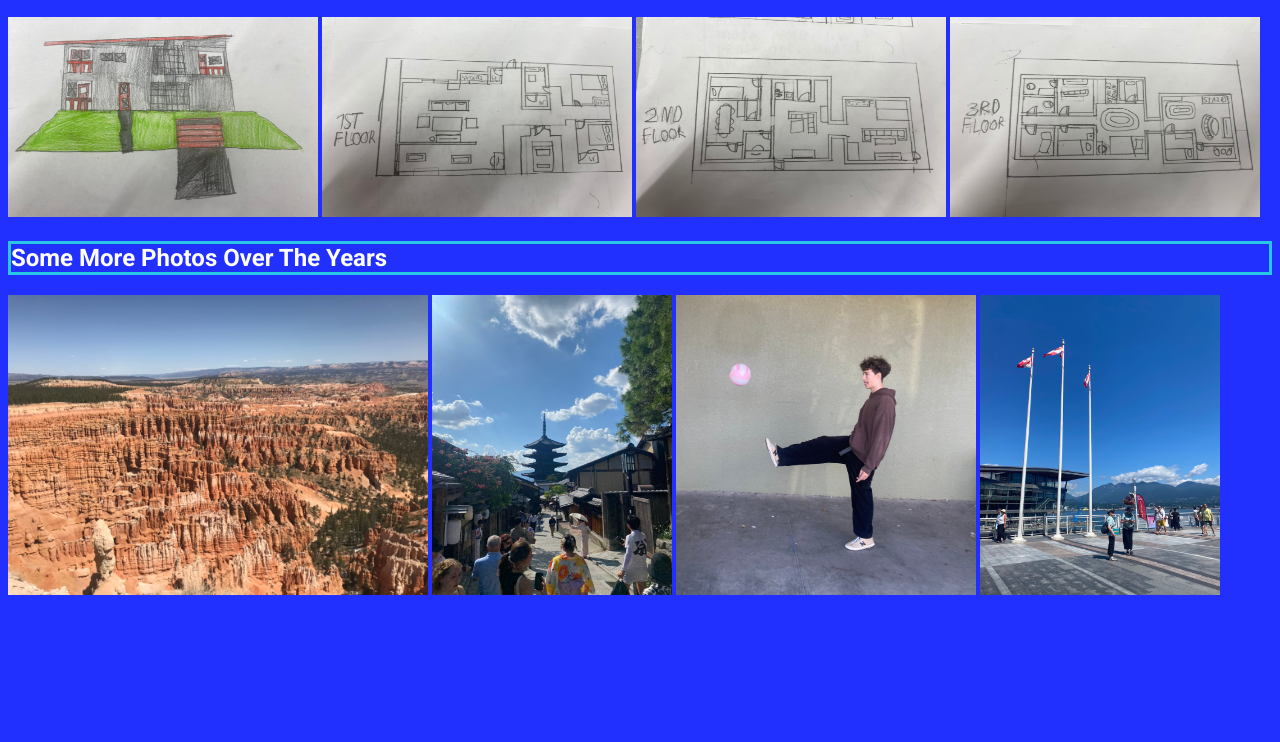
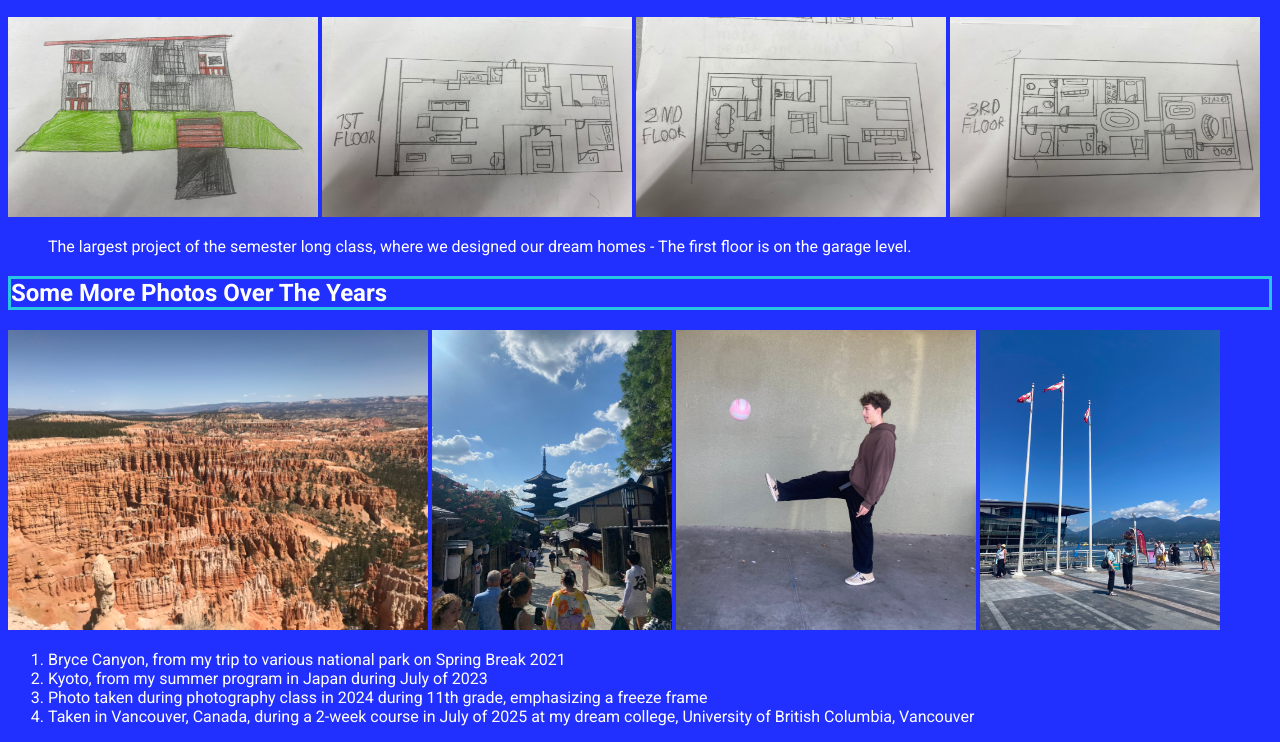
Before and after one commit to poltergeist000/poltergeist000.github.io, a plain HTML site: page class_links.html in a window 1280 px wide. Shown: the part 118-860 px from the top of the page. Before the commit the page ends 800 px from the top, so only its background shows below. Drawn offline with Linux system fonts and the light colour scheme.

Commit message:
ok NOW its done

```diff
--- a/class_links.html
+++ b/class_links.html
@@ -16,11 +16,19 @@
     <img src="arch-floor1.jpeg" alt="floor 1" width="310" height="200">
     <img src="arch-floor2.jpeg" alt="floor 2" width="310" height="200">
     <img src="arch-floor3.jpeg" alt="floor 3" width="310" height="200">
+    <ol>
+        The largest project of the semester long class, where we designed our dream homes - The first floor is on the garage level.
+    </ol>
     <h2>Some More Photos Over The Years</h2>
     <img src="bryce canyon.jpeg" alt="bryce canyon, 2021" width="420" height="300">
     <img src="kyoto.jpeg" alt="kyoto, 2023" width="240" height="300">
     <img src="guy kicks ball.jpeg" alt="photography class, 2024" width="300" height="300">
     <img src="CANADAAAAA.jpeg" alt="vancouver, 2025" width="240" height="300">
-    <a href=""></a>
+    <ol>
+        <li>Bryce Canyon, from my trip to various national park on Spring Break 2021</li>
+        <li>Kyoto, from my summer program in Japan during July of 2023</li>
+        <li>Photo taken during photography class in 2024 during 11th grade, emphasizing a freeze frame</li>
+        <li>Taken in Vancouver, Canada, during a 2-week course in July of 2025 at my dream college, University of British Columbia, Vancouver</li>
+    </ol>
 </body>
 </html>
```
